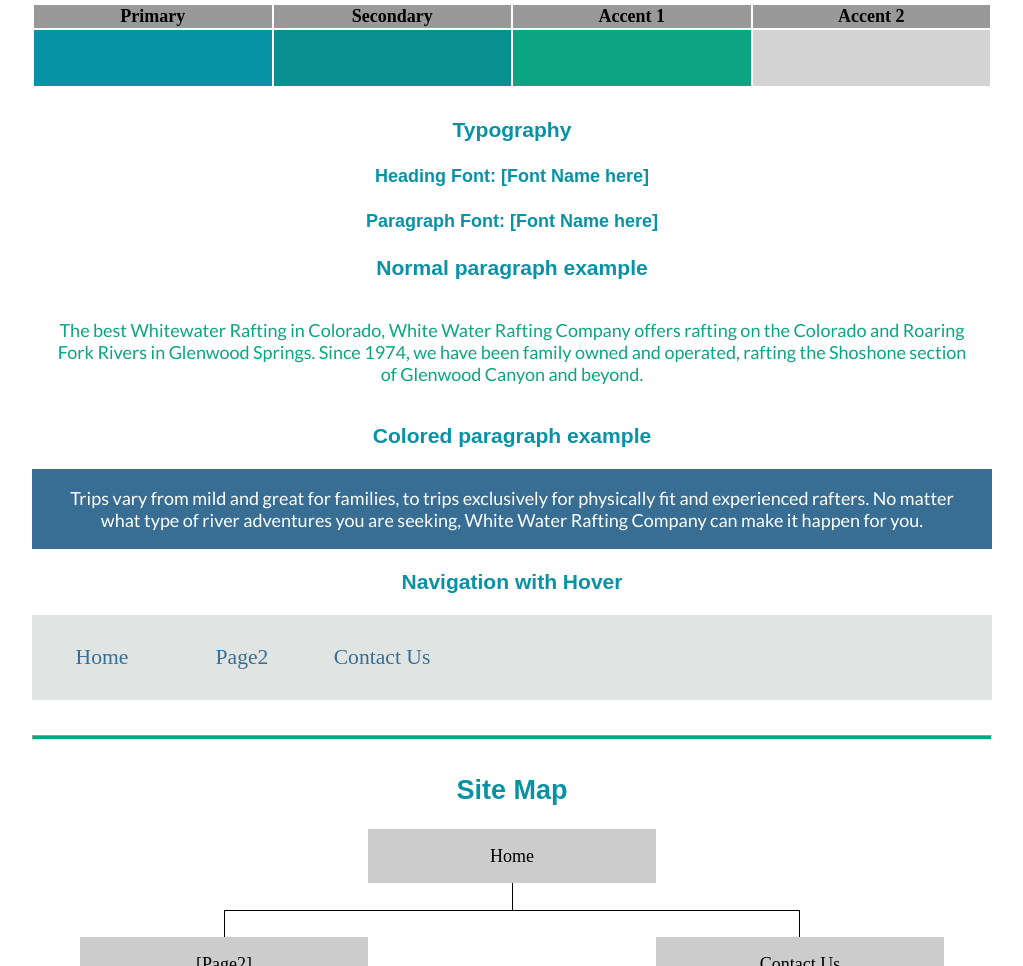
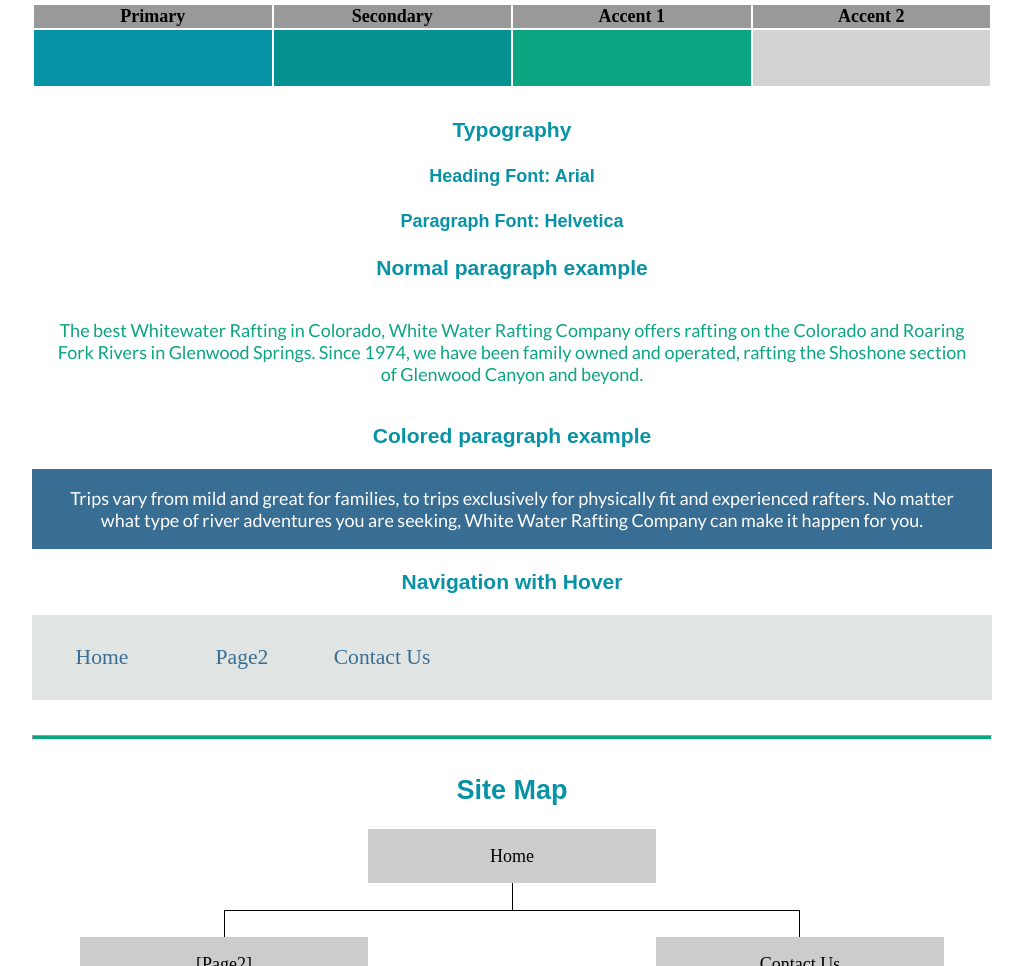
Before and after one commit to Holm-I-252/wdd130, a plain HTML site: page wwr/site-plan-rafting.html in a window 1280 px wide. Shown: the part 1380-2346 px from the top of the page, without its empty margins (128-1151 px from the left). Drawn offline with Linux system fonts and the light colour scheme; a web font is replaced by a local one.

Commit message:
Updated the site plan html to show font names

```diff
--- a/wwr/site-plan-rafting.html
+++ b/wwr/site-plan-rafting.html
@@ -63,11 +63,11 @@
     <!-- Choose a font for your paragraphs (body copy) and headlines. What font(s) have you chosen? Think also about which of your colors above you might use for background and font colors. -->
 
     <h4>
-      Heading Font: [Font Name here]
+      Heading Font: Arial
       <!-- change this -->
     </h4>
     <h4>
-      Paragraph Font: [Font Name here]
+      Paragraph Font: Helvetica
       <!-- change this -->
     </h4>
     <h3>Normal paragraph example</h3>
```
